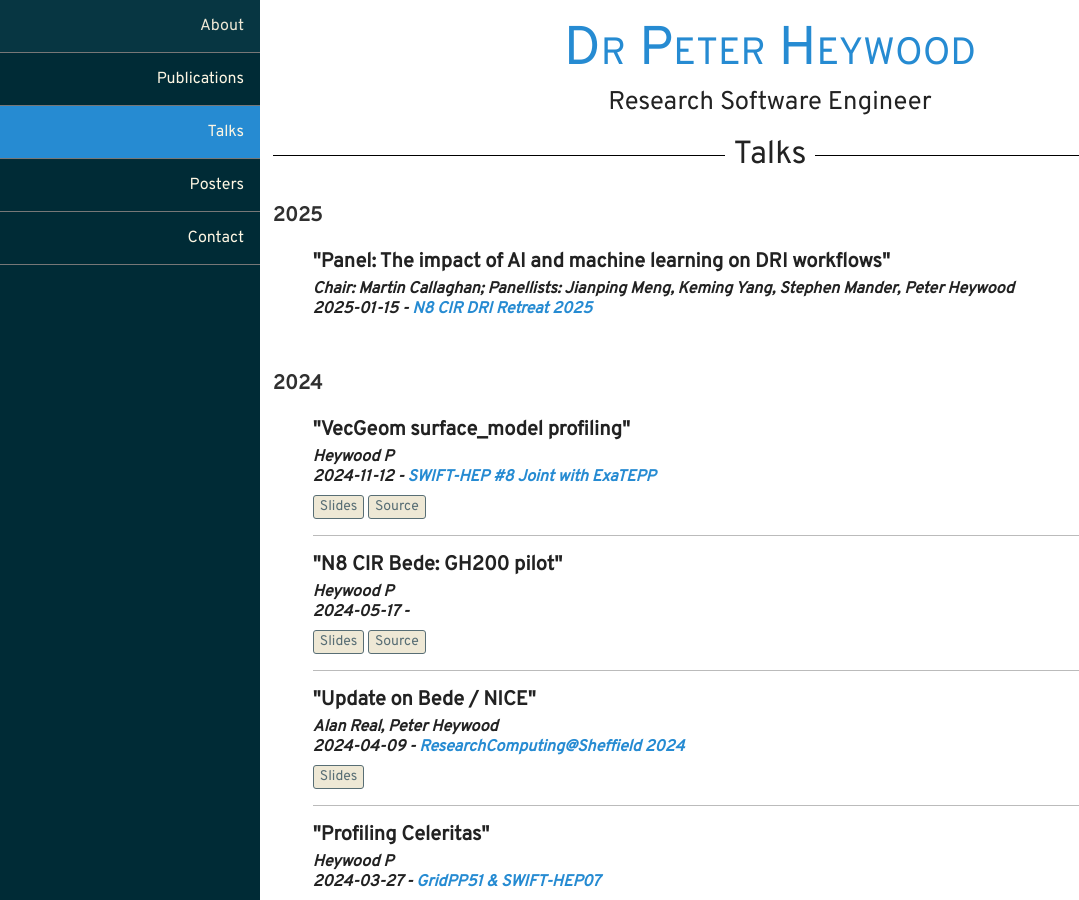
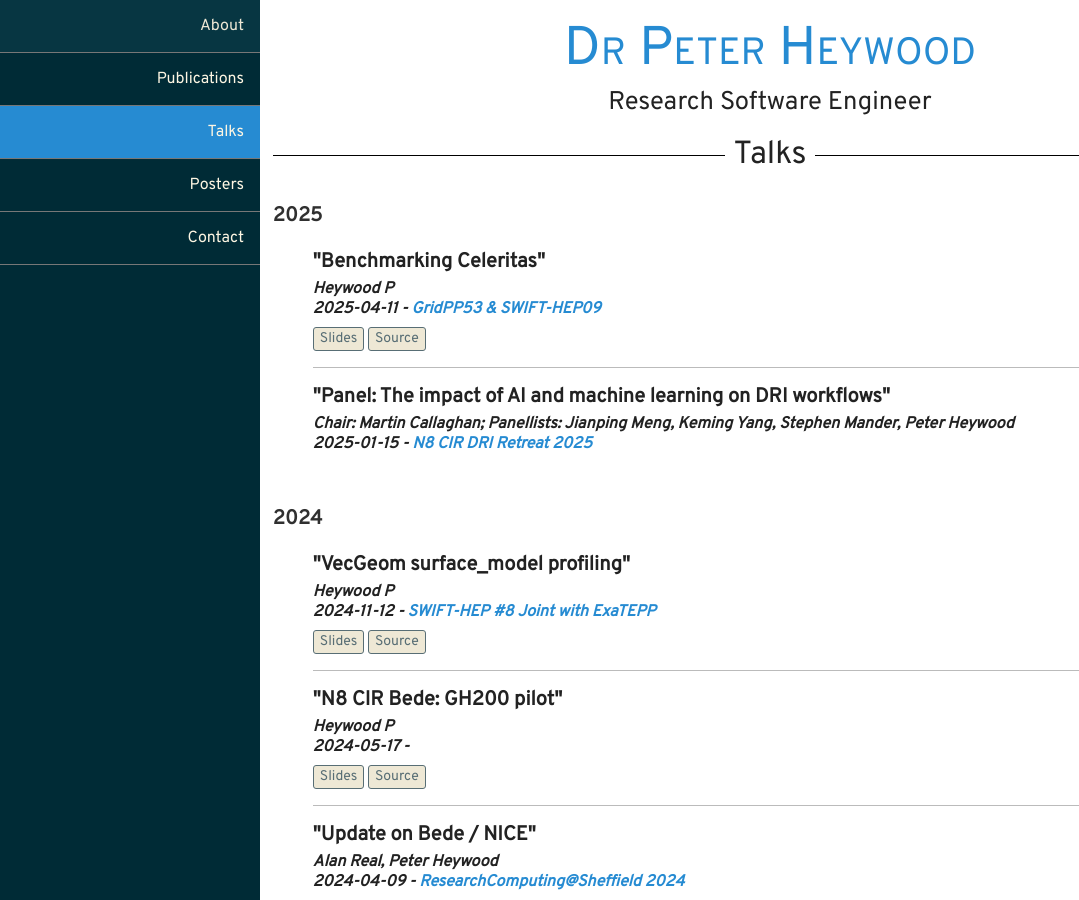
Before and after one commit to ptheywood/ptheywood.github.io, a Jekyll site: the page built from talks/index.html, in a window 1280 px wide and 900 px high. Shown: the whole window, without its empty margins (0-1079 px from the left). Built offline with Jekyll 4.4.1, drawn with Linux system fonts in a browser that asks for light colours; nearby versions of some CDN libraries; some web fonts are replaced.

Commit message:
Add planned 2025-04-11 talk

```diff
--- a/_data/talks.yml
+++ b/_data/talks.yml
@@ -1,5 +1,12 @@
 - year: 2025
   talks:
+    - authors: "Heywood P"
+      date: 2025-04-11
+      event: "GridPP53 & SWIFT-HEP09"
+      event_url: "https://indico.cern.ch/event/1476120/"
+      title: "Benchmarking Celeritas"
+      slides: "https://ptheywood.uk/2025-04-11-benchmarking-celeritas/"
+      src: "https://github.com/ptheywood/2025-04-11-benchmarking-celeritas"
     - authors: "Chair: Martin Callaghan; Panellists: Jianping Meng, Keming Yang, Stephen Mander, Peter Heywood"
       date: 2025-01-15
       event: "N8 CIR DRI Retreat 2025"
```
